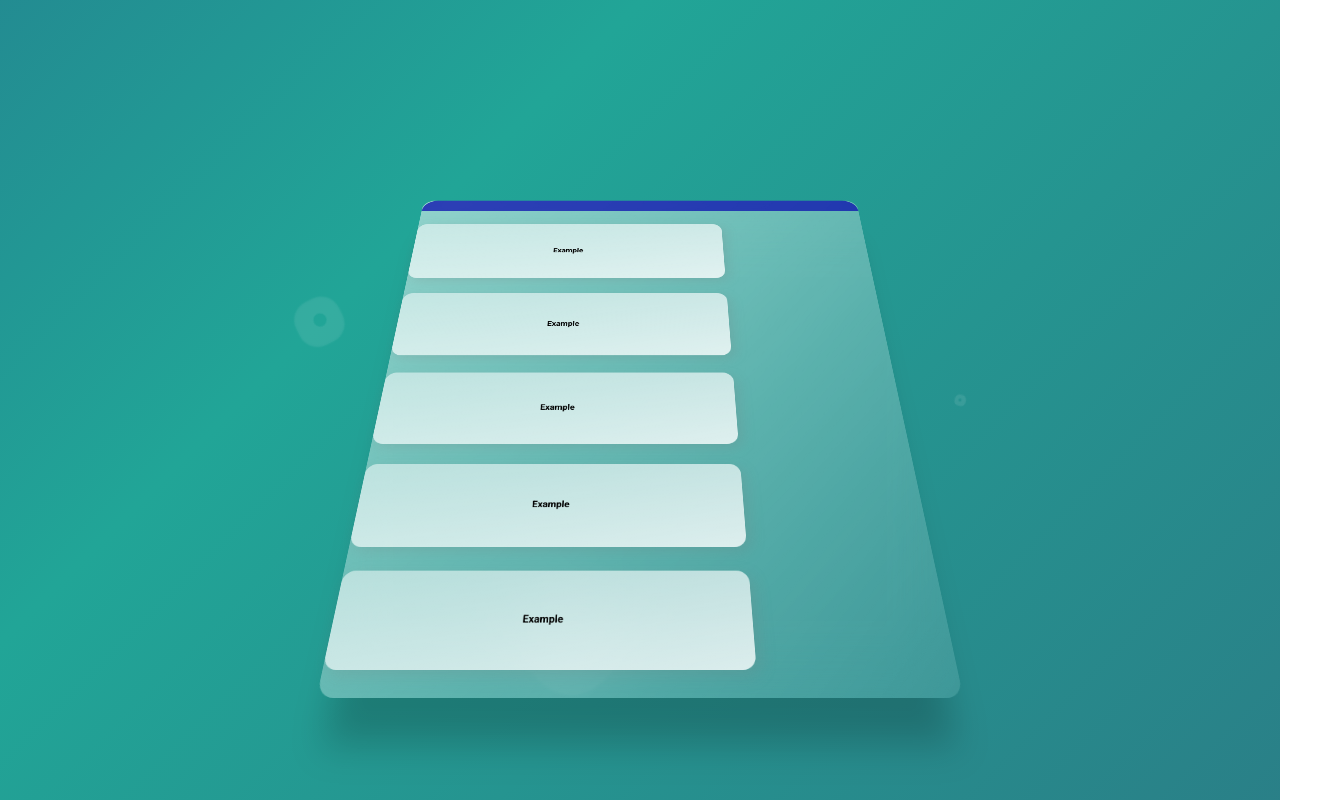
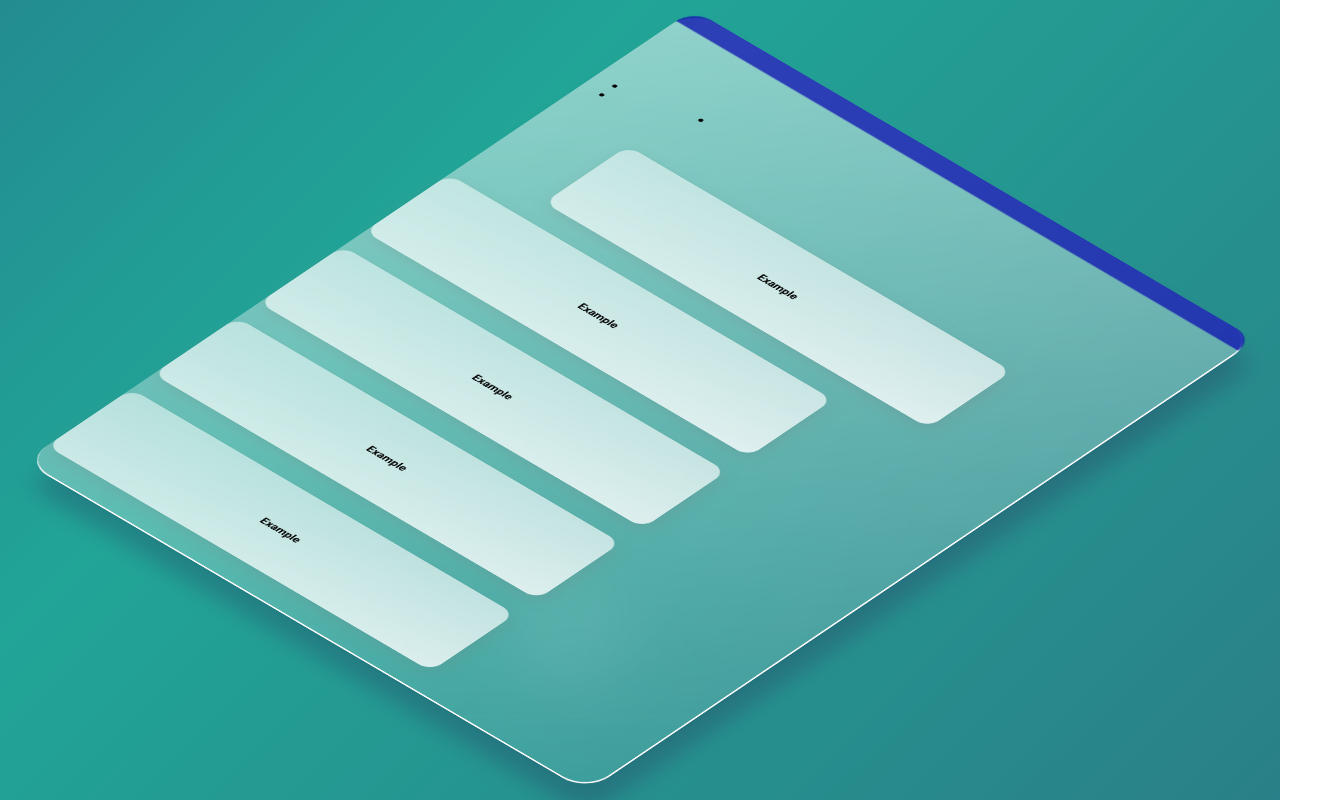
Before and after one commit to DanePete/portfolio, a React (Create React App) app: page / in a window 1280 px wide. Shown: the top 800 px of the page, 1328 px wide, since content can reach past the window. Built offline with nearby package versions, Linux system fonts and the light colour scheme.

Commit message:
texting out some animations with framer and additional layouts to glass div - i think i like this better

```diff
--- a/src/components/Hero/hero.js
+++ b/src/components/Hero/hero.js
@@ -1,5 +1,5 @@
-import React from "react";
-import { motion } from "framer-motion";
+import React, { useState, useEffect } from "react";
+import { motion, useAnimation } from "framer-motion";
 import {
     BrowserRouter as Router,
     useHistory,
@@ -7,6 +7,19 @@ import {
   } from "react-router-dom";
 
   const Hero = () => {
+  const controls = useAnimation()
+
+  const list = { hidden: { opacity: 0 } }
+const item = { hidden: { x: -10, opacity: 0 } }
+
+  useEffect(() => {
+    controls.start(i => ({
+      opacity: 1,
+      x: 100,
+      transition: { delay: i * 9 },
+    }))
+  }, [])
+
   return (
     <div className="hero-container">
       <div className="cube"></div>
@@ -22,10 +35,26 @@ import {
             <div className="yellow-dot"></div>
           </div>
         </div>
+
+
+        <motion.ul animate="hidden" variants={list}>
+    <motion.li variants={item} />
+    <motion.li variants={item} />
+    <motion.li variants={item} />
+  </motion.ul>
+
+
+        <ul>
+        <motion.li custom={0} animate={controls} />
+        <motion.li custom={1} animate={controls} />
+        <motion.li custom={2} animate={controls} />
+        </ul>
+
+
         <div className="cards">
-          <div className="card">
+          <motion.div custom={0} animate={controls} className="card">
             <h5>Example</h5>
-          </div>
+          </motion.div>
           <div className="card">
             <h5>Example</h5>
           </div>
--- a/src/components/Hero/hero.scss
+++ b/src/components/Hero/hero.scss
@@ -23,13 +23,17 @@
   backdrop-filter: blur(2rem);
 
   transform:
-    perspective(750px)
-    translate3d(0px, 0px, -250px)
-    rotateX(32deg)
-    scale(0.9, 0.9);
-  border-radius: 20px;
-  box-shadow: 0 70px 40px -20px rgba(0, 0, 0, 0.2);
-  transition: 0.4s ease-in-out transform;
+    rotateX(51deg)
+    rotateZ(43deg);
+  transform-style: preserve-3d;
+  border-radius: 32px;
+  box-shadow:
+    1px 1px 0 1px #f9f9fb,
+    -1px 0 28px 0 rgba(34, 33, 81, 0.01),
+    28px 28px 28px 0 rgba(34, 33, 81, 0.25);
+  transition:
+    .4s ease-in-out transform,
+    .4s ease-in-out box-shadow;
 
   &:hover {
     transform: translate3d(0px, 0px, -250px);
```
